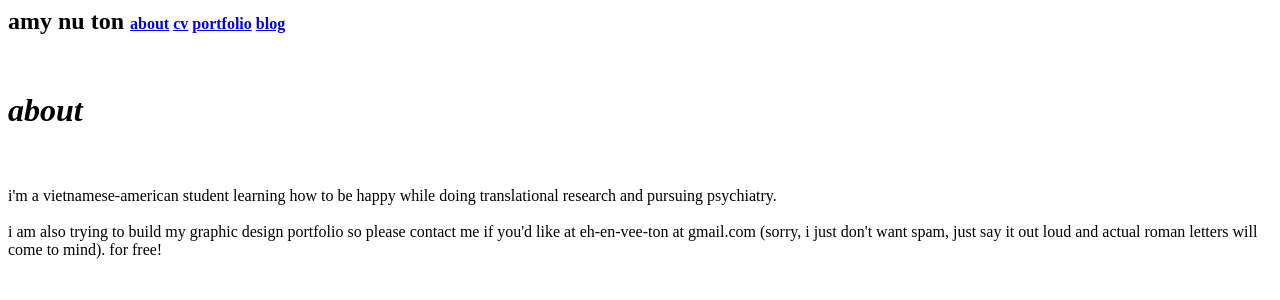
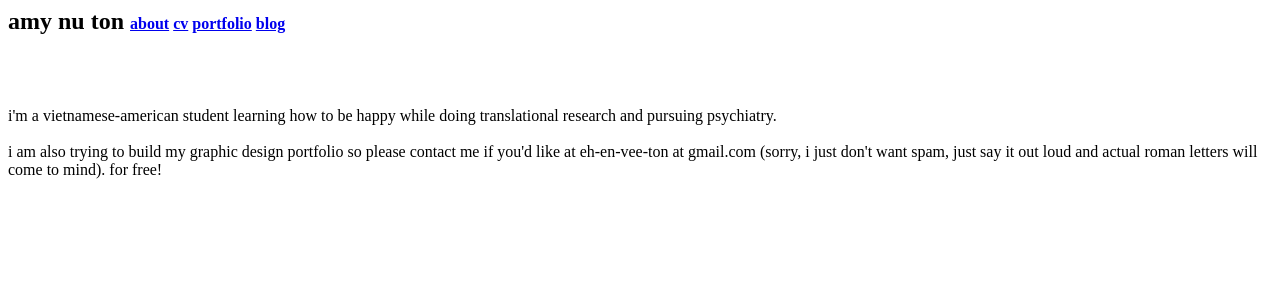
Before and after one commit to anvton/anvton.github.io, a Jekyll site: the page built from about/index.html, in a window 1280 px wide. Shown: the top 300 px of the page. Built offline with Jekyll 4.4.1, drawn with Linux system fonts in a browser that asks for light colours.

Commit message:
Update index.html

```diff
--- a/about/index.html
+++ b/about/index.html
@@ -2,6 +2,6 @@
 layout: default
 title: about
 ---
-<h1><i>{{ page.title }}</i></h1>
+
 <br /><br />i'm a vietnamese-american student learning how to be happy while doing translational research and pursuing psychiatry.
 <br /><br />i am also trying to build my graphic design portfolio so please contact me if you'd like at eh-en-vee-ton at gmail.com (sorry, i just don't want spam, just say it out loud and actual roman letters will come to mind). for free! </tr></td></table>
```
